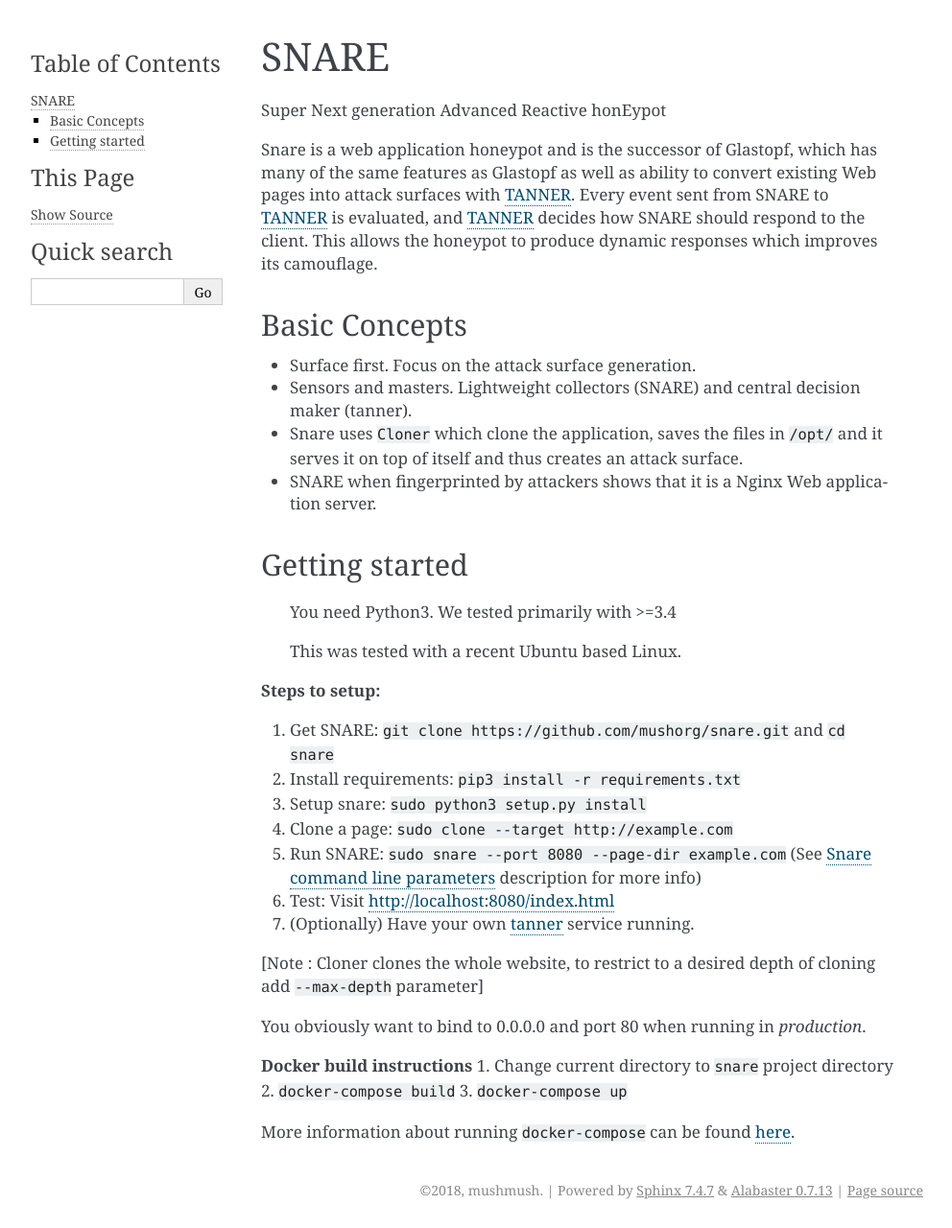
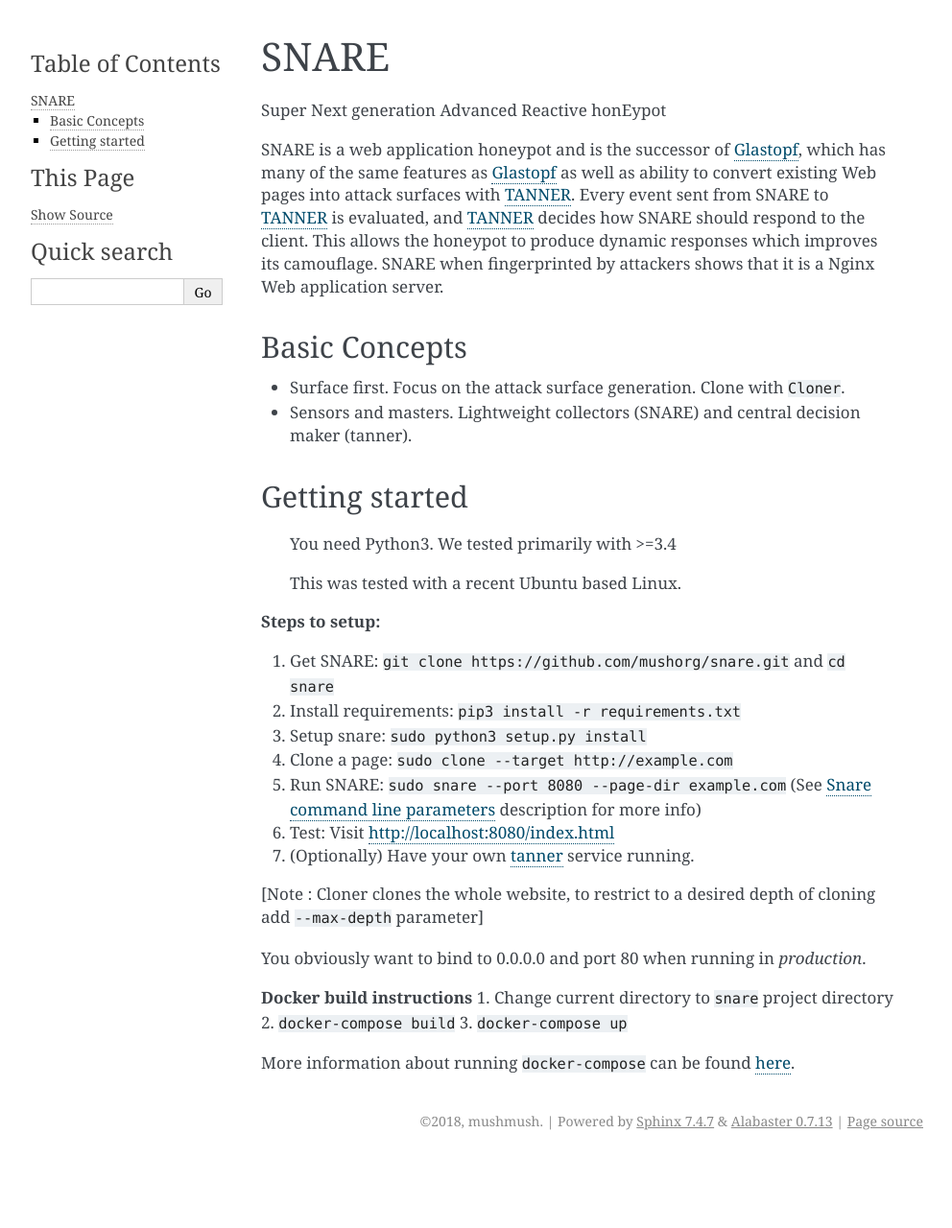
Before and after one commit to mushorg/snare, a Sphinx documentation site: the page built from docs/quick-start.rst, in a window 1280 px wide. Shown: the whole page at 96% size, without its empty margins (148-1140 px from the left). Built offline with Sphinx 7.4.7, drawn with Linux system fonts in a browser that asks for light colours; after the commit the page ends 1208 px from its top, so only the background shows below that.

```diff
--- a/docs/quick-start.rst
+++ b/docs/quick-start.rst
@@ -3,21 +3,19 @@ SNARE
 
 Super Next generation Advanced Reactive honEypot
 
-Snare is a web application honeypot and is the successor of Glastopf, which has many of the same
-features as Glastopf as well as ability to convert existing Web pages into attack surfaces with TANNER_.
+SNARE is a web application honeypot and is the successor of Glastopf_, which has many of the same
+features as Glastopf_ as well as ability to convert existing Web pages into attack surfaces with TANNER_.
 Every event sent from SNARE to TANNER_ is evaluated, and TANNER_ decides how SNARE should respond to
-the client. This allows the honeypot to produce dynamic responses which improves its camouflage.
+the client. This allows the honeypot to produce dynamic responses which improves its camouflage. SNARE when fingerprinted by attackers shows that it is a Nginx Web application server.
 
 .. _TANNER: https://github.com/mushorg/tanner
+.. _Glastopf: https://github.com/mushorg/glastopf
 
 Basic Concepts
 """"""""""""""
 
-* Surface first. Focus on the attack surface generation.
+* Surface first. Focus on the attack surface generation. Clone with ``Cloner``.
 * Sensors and masters. Lightweight collectors (SNARE) and central decision maker (tanner).
-* Snare uses ``Cloner`` which clone the application, saves the files in ``/opt/`` and it serves it on top of itself
-  and thus creates an attack surface.
-* SNARE when fingerprinted by attackers shows that it is a Nginx Web application server.
 
 Getting started
 """""""""""""""
```
Also changed, not shown: README.md (+0 -6 lines).
